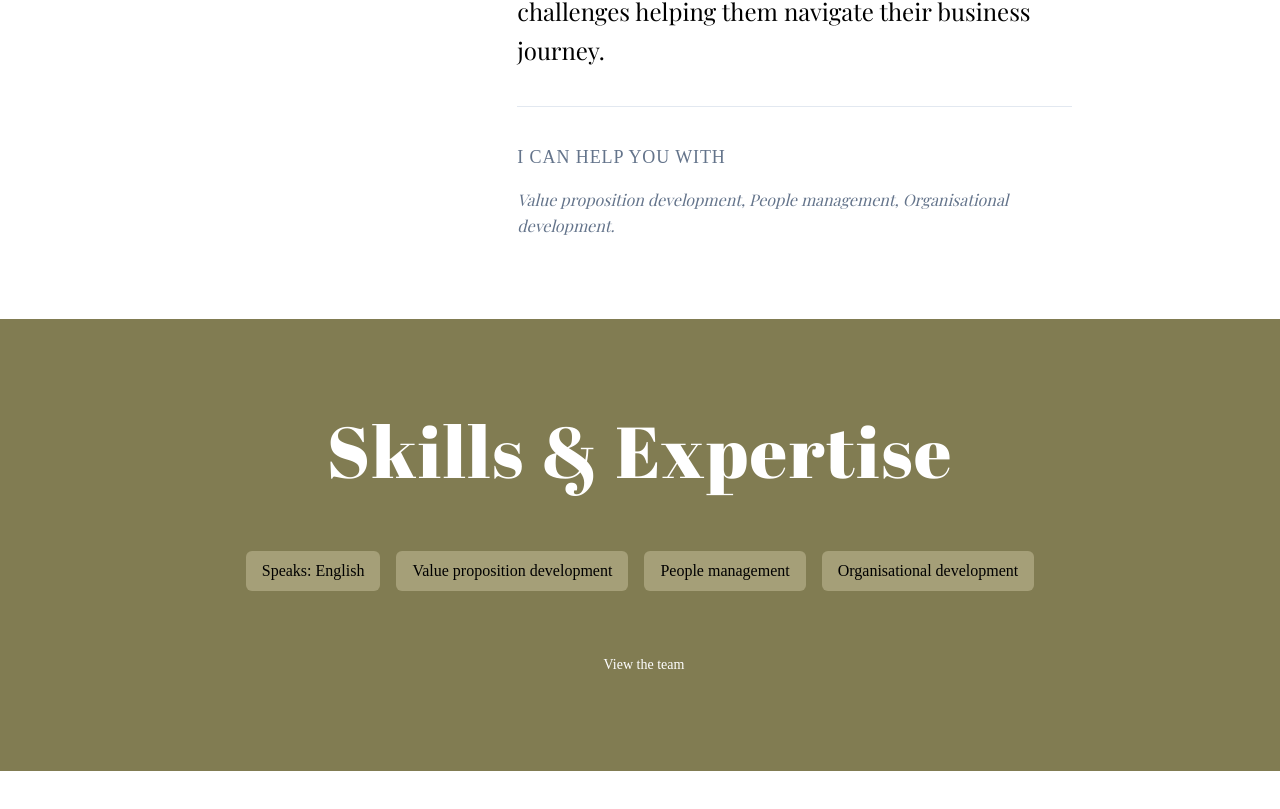
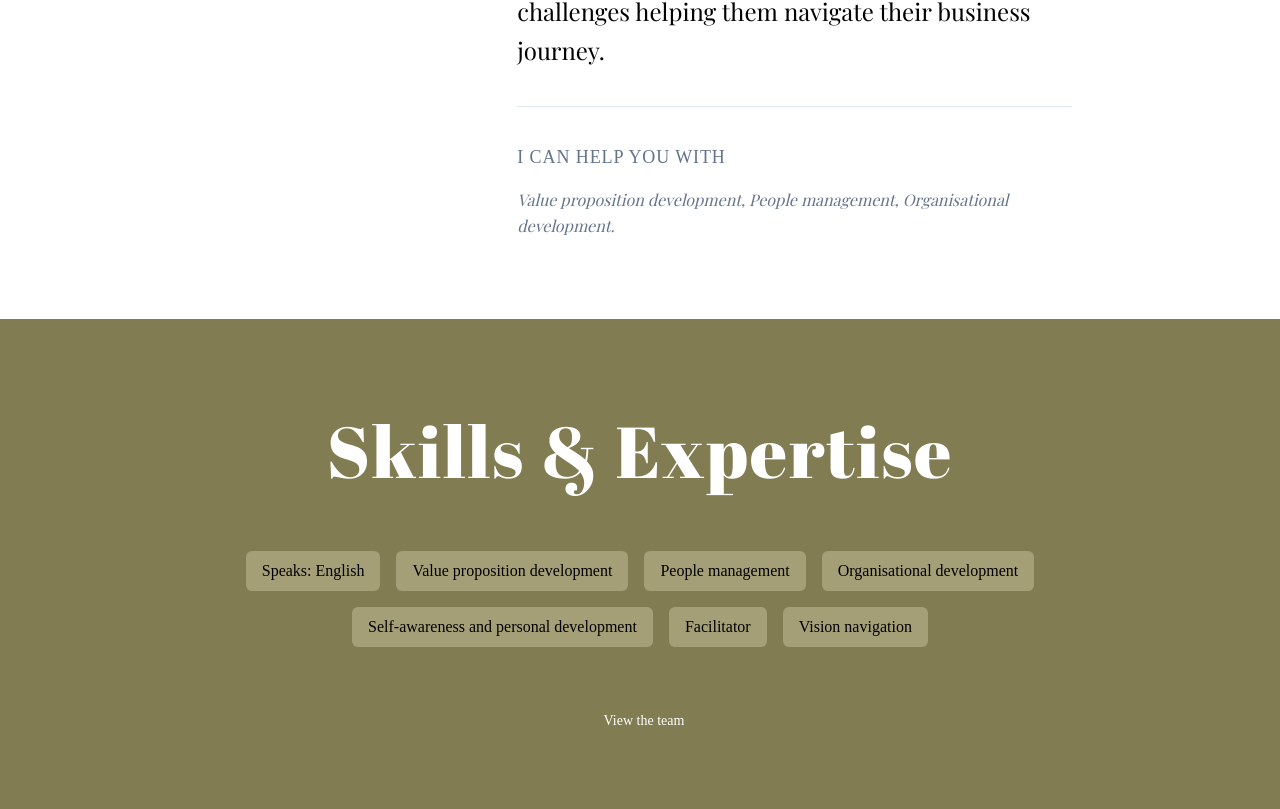
Before and after one commit to wearehc15/wearehc15.github.io, a SvelteKit app: page /team/alvie in a window 1280 px wide. Shown: the part 622-1431 px from the top of the page. Before the commit the page ends 1393 px from the top, so only its background shows below. Built offline with nearby package versions, Linux system fonts and the light colour scheme; some icons are missing; a web font is replaced by a local one.

Commit message:
feat: Alvie feedback

```diff
--- a/src/routes/team/alvie/+page.svelte
+++ b/src/routes/team/alvie/+page.svelte
@@ -48,7 +48,10 @@
 			'Speaks: English',
 			'Value proposition development',
 			'People management',
-			'Organisational development'
+			'Organisational development',
+			'Self-awareness and personal development',
+			'Facilitator',
+			'Vision navigation'
 		]
 	}
 	/>
```
